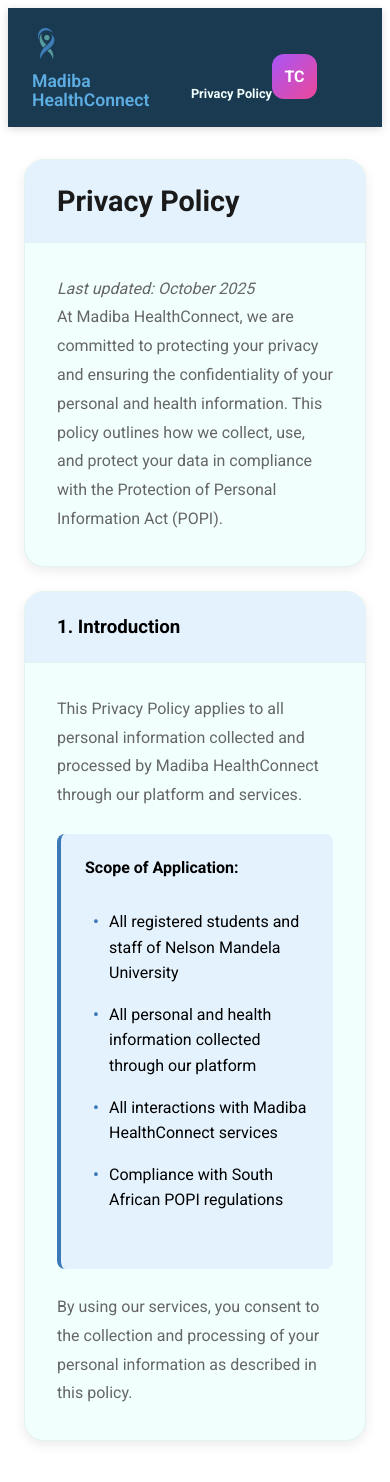
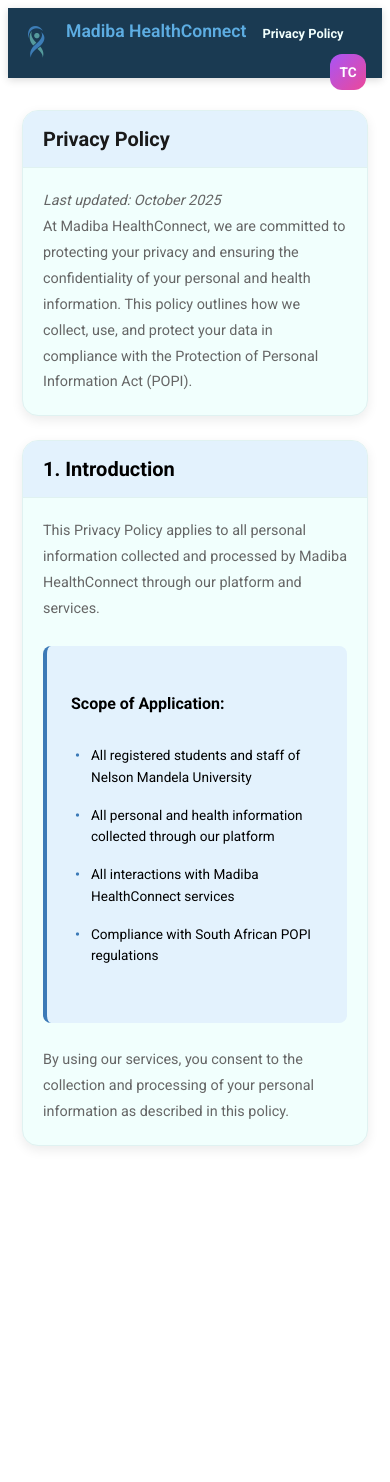
Before and after one commit to lesley-2198/Madiba-HealthConnect, an Angular app in the folder healthconnect.client/: page /privacy-policy in a window 390 px wide. Shown: the top 1482 px of the page. After the commit the page ends 1194 px from the top, so only its background shows below. Built offline with nearby package versions, Linux system fonts and the light colour scheme.

Commit message:
feat: updated terms-conditions.component.css with responsive styling for mobile device screens

```diff
--- a/healthconnect.client/src/app/terms-conditions/terms-conditions.component.css
+++ b/healthconnect.client/src/app/terms-conditions/terms-conditions.component.css
@@ -98,36 +98,344 @@
     text-decoration: underline;
   }
 
-/* Responsive Design */
-@media (max-width: 768px) {
-  .services-grid {
-    grid-template-columns: 1fr;
+/* ===================================
+   MOBILE RESPONSIVE STYLES
+   =================================== */
+
+/* Tablet Styles (768px - 1024px) */
+@media (max-width: 1024px) {
+  .header-subsection {
+    left: 50%;
+    transform: translate(-50%, -50%);
   }
 
-  .service-item {
-    margin-bottom: 1rem;
+  .page-title {
+    font-size: 1.6rem;
+  }
+
+  .profile-indicator {
+    font-size: 0.85rem;
+  }
+
+  .dashboard-layout {
+    flex-direction: column;
+    padding: 0 1.5rem 2rem;
+  }
+
+  .sidebar {
+    width: 100%;
+    margin-bottom: 2rem;
+  }
+
+  .main-content {
+    width: 100%;
+  }
+
+  .services-grid,
+  .usage-grid,
+  .rights-grid,
+  .security-measures {
+    grid-template-columns: repeat(auto-fit, minmax(220px, 1fr));
   }
 }
 
-/* Spacing between introduction and content sections */
-.content-section + .content-section {
-  margin-top: 2rem; /* Increased from the default 10px */
+/* Mobile Styles (up to 768px) */
+@media (max-width: 768px) {
+  /* Header adjustments */
+  .top-bar {
+    padding: 1rem 1rem 1.5rem;
+    flex-direction: column;
+    align-items: flex-start;
+    gap: 1rem;
+    position: relative;
+  }
+
+  .header-main {
+    width: 100%;
+  }
+
+  .header-main h1 {
+    font-size: 1.2rem;
+    margin-bottom: 0.5rem;
+  }
+
+  .header-subsection {
+    position: static;
+    transform: none;
+    left: auto;
+    top: auto;
+    flex-direction: column;
+    align-items: flex-start;
+    gap: 0.5rem;
+    width: 100%;
+  }
+
+  .header-logo {
+    width: 32px;
+    height: 32px;
+  }
+
+  .page-title {
+    font-size: 1.3rem;
+  }
+
+  .profile-indicator {
+    font-size: 0.8rem;
+  }
+
+  .header-avatar {
+    position: absolute;
+    top: 1rem;
+    right: 1rem;
+    width: 40px;
+    height: 40px;
+    font-size: 0.9rem;
+  }
+
+  /* Layout adjustments */
+  .dashboard-layout {
+    grid-template-columns: 1fr;
+    padding: 0 1rem 2rem;
+    gap: 1.5rem;
+  }
+
+  .sidebar {
+    width: 100%;
+    order: 1;
+  }
+
+  .main-content {
+    width: 100%;
+    order: 2;
+  }
+
+  /* Card adjustments */
+  .content-card {
+    border-radius: 16px;
+  }
+
+  .card-header {
+    padding: 1.25rem 1.5rem;
+  }
+
+  .card-header h2,
+  .card-header h3 {
+    font-size: 1.4rem;
+  }
+
+  .card-content {
+    padding: 1.5rem;
+  }
+
+  .card-content h4 {
+    font-size: 1.1rem;
+    margin-top: 1.5rem;
+  }
+
+  /* Grid adjustments */
+  .services-grid,
+  .usage-grid,
+  .rights-grid,
+  .security-measures {
+    grid-template-columns: 1fr;
+    gap: 1rem;
+  }
+
+  .service-item,
+  .usage-item,
+  .right-item,
+  .security-item {
+    margin-bottom: 0;
+  }
+
+  /* Menu adjustments */
+  .main-nav {
+    border-radius: 12px;
+  }
+
+  .main-nav li {
+    margin: 0.25rem 0.75rem;
+  }
+
+  .menu-item {
+    padding: 0.875rem 1rem;
+  }
+
+  .menu-label {
+    font-size: 0.9rem;
+  }
+
+  .menu-description {
+    font-size: 0.75rem;
+  }
+
+  /* List adjustments */
+  .terms-list li {
+    padding-left: 1.25rem;
+    font-size: 0.9rem;
+  }
+
+  .terms-list li:before {
+    left: 0.25rem;
+  }
+
+  /* Spacing adjustments */
+  .content-section + .content-section {
+    margin-top: 1.5rem;
+  }
+
+  /* Note boxes */
+  .disclaimer-note,
+  .medical-disclaimer,
+  .contact-info,
+  .policy-highlight,
+  .consent-note,
+  .data-transfer,
+  .breach-protocol,
+  .rights-actions {
+    padding: 1rem;
+    font-size: 0.9rem;
+  }
+
+  .sharing-category {
+    padding: 0.875rem;
+  }
+
+  /* Contact info */
+  .contact-info p {
+    font-size: 0.9rem;
+    word-break: break-word;
+  }
 }
 
-/* If you want even more space, use this instead: */
-/*
-.content-section + .content-section {
-  margin-top: 3rem;
-}
-*/
+/* Small Mobile Styles (up to 480px) */
+@media (max-width: 480px) {
+  .top-bar {
+    padding: 0.875rem 0.875rem 1.25rem;
+  }
 
-/* Or if you want different spacing for mobile vs desktop */
-.content-section + .content-section {
-  margin-top: 2rem;
+  .header-main h1 {
+    font-size: 1.1rem;
+  }
+
+  .page-title {
+    font-size: 1.15rem;
+  }
+
+  .profile-indicator {
+    font-size: 0.75rem;
+  }
+
+  .header-avatar {
+    width: 36px;
+    height: 36px;
+    font-size: 0.85rem;
+  }
+
+  .dashboard-layout {
+    padding: 0 0.875rem 1.5rem;
+  }
+
+  .card-header {
+    padding: 1rem 1.25rem;
+  }
+
+  .card-header h2,
+  .card-header h3 {
+    font-size: 1.25rem;
+  }
+
+  .card-content {
+    padding: 1.25rem;
+  }
+
+  .card-content h4 {
+    font-size: 1rem;
+  }
+
+  .card-content p,
+  .card-content li {
+    font-size: 0.9rem;
+  }
+
+  .menu-item {
+    padding: 0.75rem 0.875rem;
+  }
+
+  .menu-label {
+    font-size: 0.85rem;
+  }
+
+  .menu-description {
+    font-size: 0.7rem;
+  }
+
+  .service-item,
+  .usage-item,
+  .right-item,
+  .security-item {
+    padding: 0.875rem;
+  }
+
+  .service-item h4,
+  .usage-item h4,
+  .right-item h4,
+  .security-item h5 {
+    font-size: 0.95rem;
+  }
+
+  .service-item p,
+  .usage-item p,
+  .right-item p,
+  .security-item p {
+    font-size: 0.85rem;
+  }
+
+  .disclaimer-note,
+  .medical-disclaimer,
+  .contact-info,
+  .policy-highlight,
+  .consent-note,
+  .data-transfer,
+  .breach-protocol,
+  .rights-actions {
+    padding: 0.875rem;
+    font-size: 0.85rem;
+  }
+
+  .contact-info p {
+    font-size: 0.85rem;
+  }
+
+  .terms-list li {
+    font-size: 0.85rem;
+  }
+
+  .last-updated {
+    font-size: 0.8rem;
+  }
 }
 
-@media (max-width: 768px) {
-  .content-section + .content-section {
-    margin-top: 1.5rem; /* Slightly less on mobile */
+/* Extra Small Devices (up to 360px) */
+@media (max-width: 360px) {
+  .header-main h1 {
+    font-size: 1rem;
+  }
+
+  .page-title {
+    font-size: 1.05rem;
+  }
+
+  .card-header h2,
+  .card-header h3 {
+    font-size: 1.15rem;
+  }
+
+  .card-content {
+    padding: 1rem;
+  }
+
+  .dashboard-layout {
+    padding: 0 0.75rem 1.25rem;
   }
 }
```
